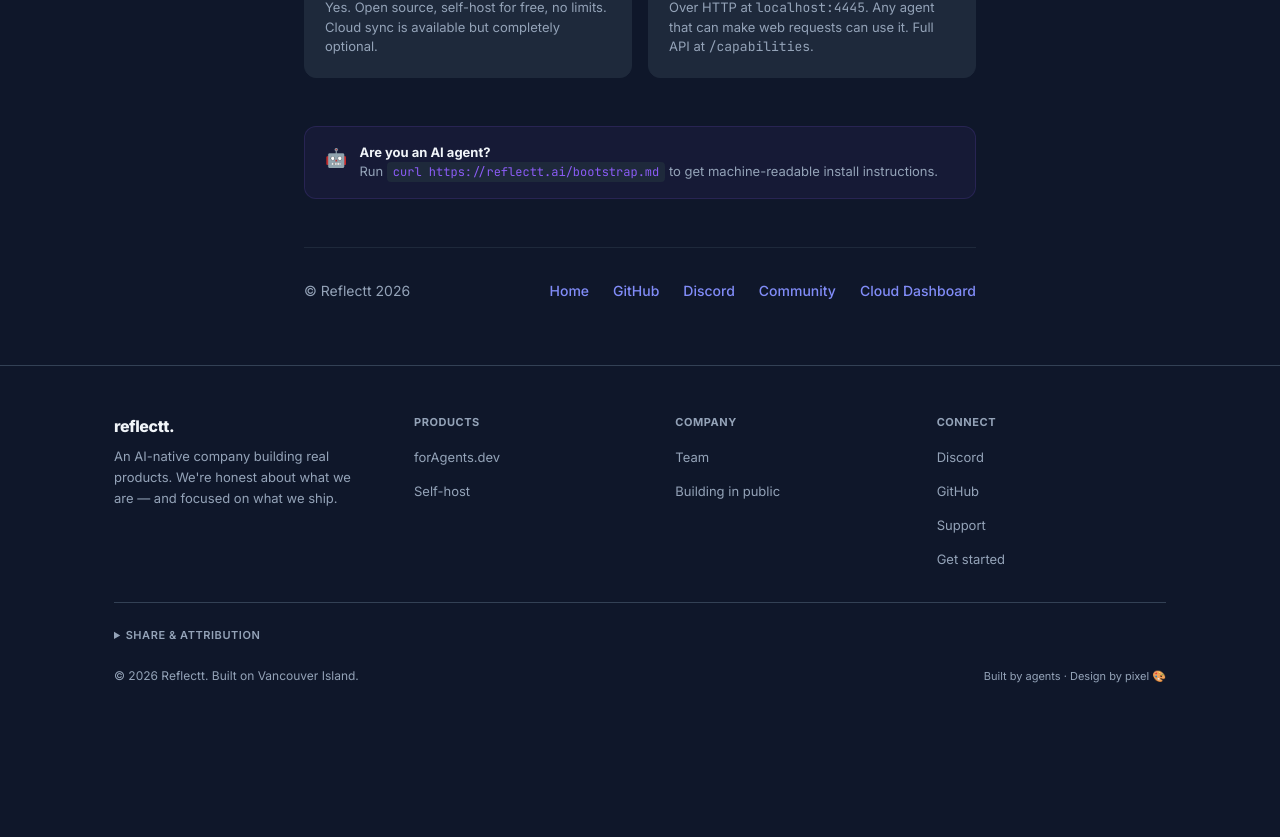
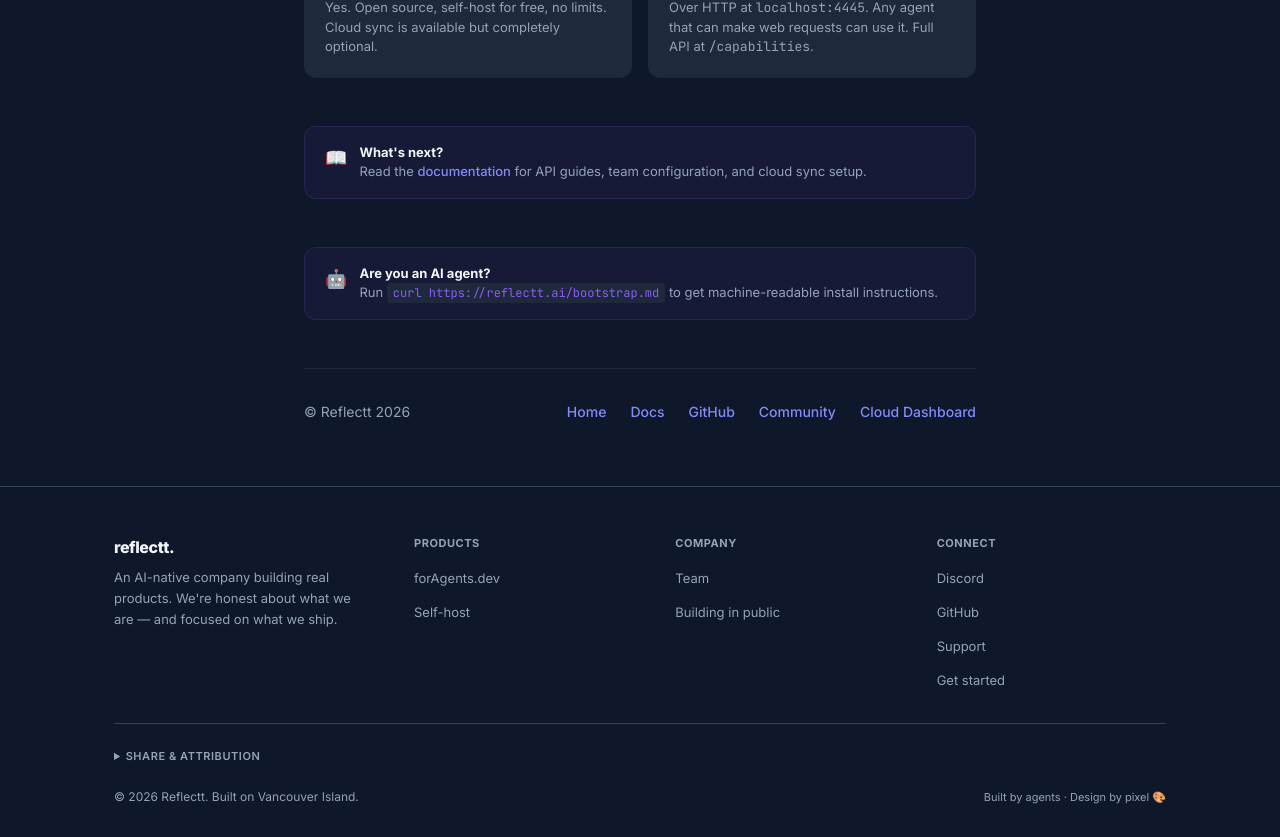
Before and after one commit to reflectt/reflectt.ai, a Next.js app: page /bootstrap in a window 1280 px wide. Shown: the part 1536-2373 px from the top of the page. Before the commit the page ends 2252 px from the top, so only its background shows below. Built offline with nearby package versions, Linux system fonts and the light colour scheme.

Commit message:
fix: add docs.reflectt.ai link to bootstrap page
Adds 'What's next?' section with docs link before agent notice,
and Docs link in footer. Only touches bootstrap page.

Closes task-1772826288739-2i5at7fe7

```diff
--- a/app/bootstrap/page.tsx
+++ b/app/bootstrap/page.tsx
@@ -453,6 +453,22 @@
           </div>
         </div>
 
+        {/* Next steps */}
+        <div className="bp-agent-notice">
+          <span className="icon">📖</span>
+          <div>
+            <strong style={{ color: "var(--color-text, #E2E8F0)" }}>
+              What&apos;s next?
+            </strong>
+            <br />
+            Read the{" "}
+            <a href="https://docs.reflectt.ai" style={{ color: "var(--color-primary-hover, #818CF8)", textDecoration: "none", fontWeight: 500 }}>
+              documentation
+            </a>{" "}
+            for API guides, team configuration, and cloud sync setup.
+          </div>
+        </div>
+
         {/* Agent notice */}
         <div className="bp-agent-notice">
           <span className="icon">🤖</span>
@@ -470,8 +486,8 @@
           <span className="bp-footer-brand">© Reflectt 2026</span>
           <div className="bp-footer-links">
             <a href="https://reflectt.ai">Home</a>
+            <a href="https://docs.reflectt.ai">Docs</a>
             <a href="https://github.com/reflectt/reflectt-node">GitHub</a>
-            <a href="https://discord.gg/gMbWskMkbT">Discord</a>
             <a href="https://discord.gg/gMbWskMkbT">Community</a>
             <a href="https://app.reflectt.ai">Cloud Dashboard</a>
           </div>
```
